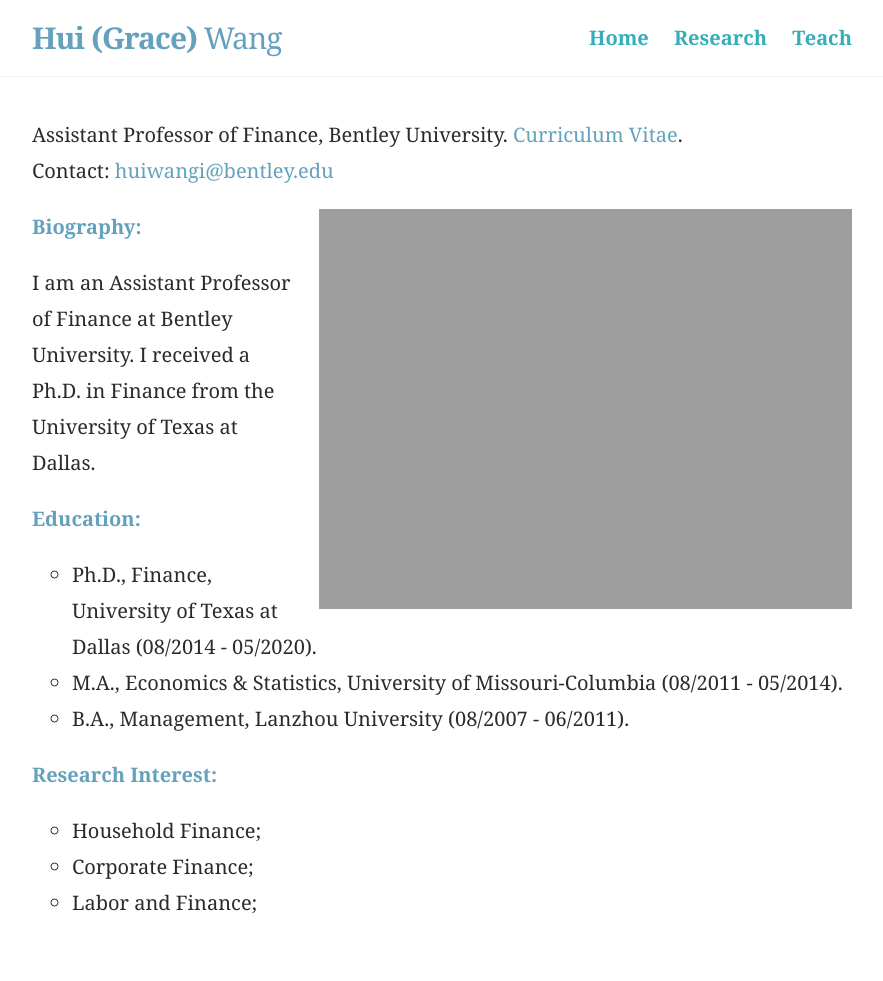
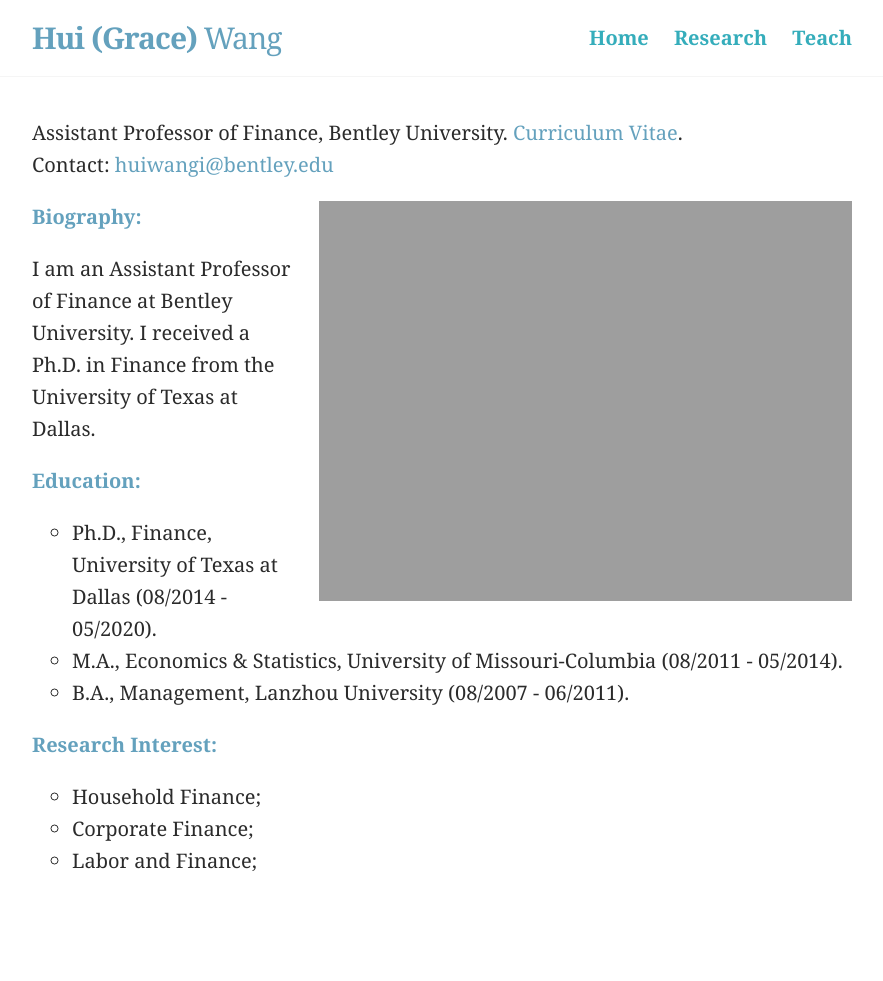
Before and after one commit to huigracewang/homepage, a Jekyll site: the page built from index.md, in a window 1280 px wide. Shown: the whole page, without its empty margins (198-1081 px from the left). Built offline with Jekyll 4.4.1, drawn with Linux system fonts in a browser that asks for light colours; after the commit the page ends 937 px from its top, so only the background shows below that.

Commit message:
Update main.scss

```diff
--- a/assets/css/main.scss
+++ b/assets/css/main.scss
@@ -8,9 +8,9 @@
 $base-url: "{{ site.baseurl }}";
 
 $base-font-family: Charter, Georgia, sans-serif;
-$base-font-size: 21px;
+$base-font-size: 20px;
 $small-font-size: $base-font-size * 0.875;
-$base-line-height: 1.8;
+$base-line-height: 1.6;
 
 $spacing-unit: 40px;
 
```
